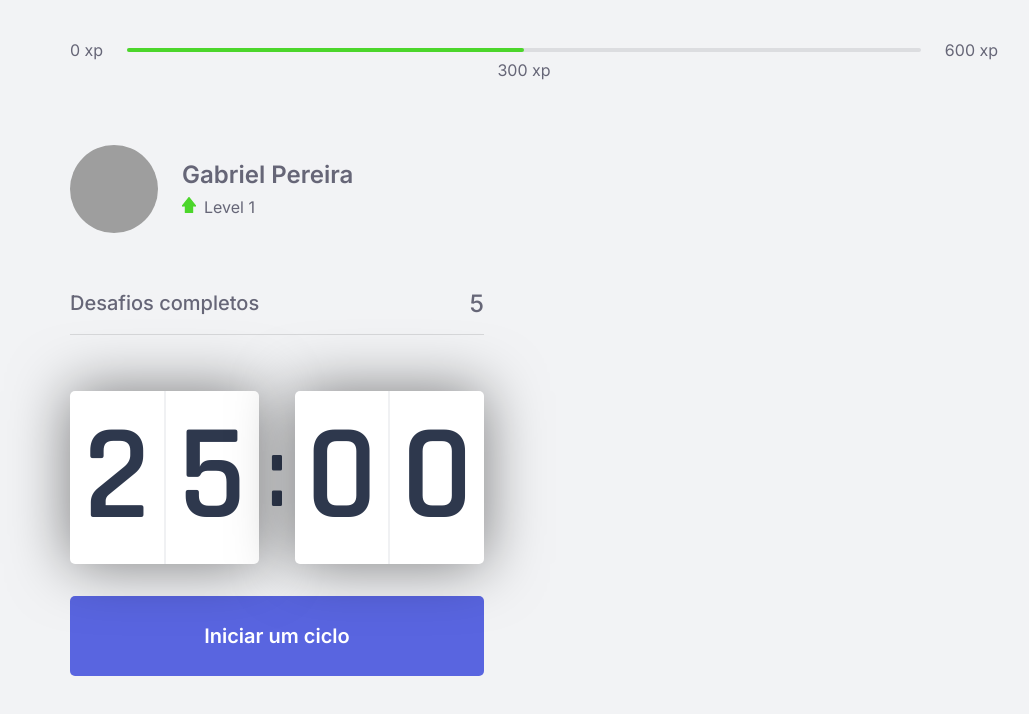
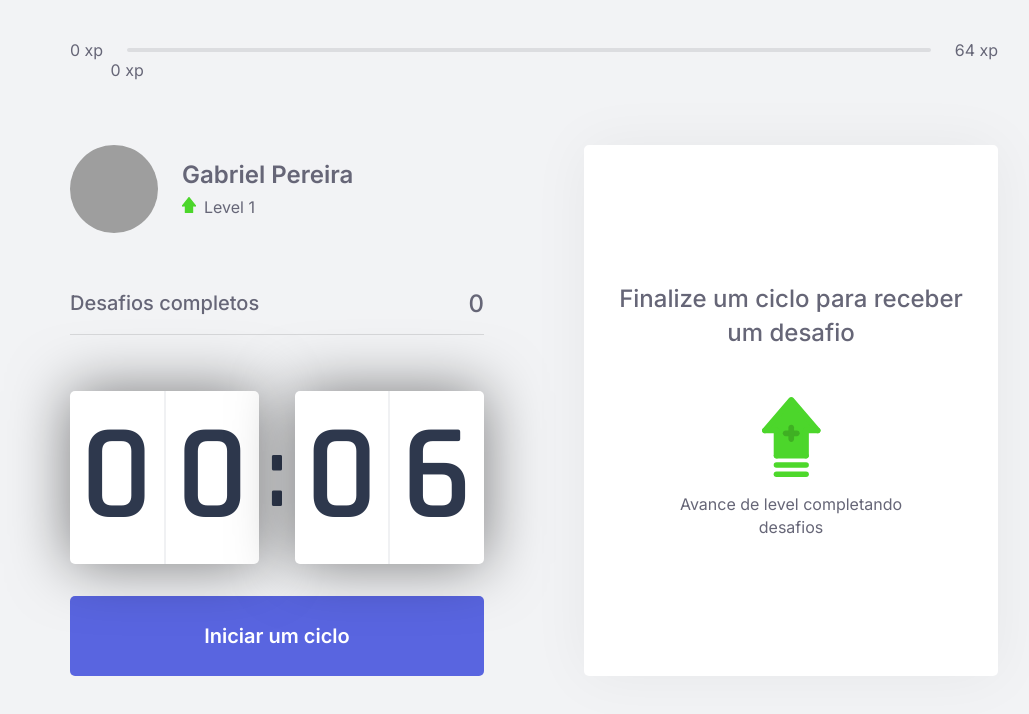
Before and after one commit to Gabriel02ps/moveit-next, a Next.js app: page / in a window 1280 px wide. Shown: the top 714 px of the page, without its empty margins (106-1135 px from the left). Built offline with nearby package versions, Linux system fonts and the light colour scheme; grey boxes are pictures that could not be loaded.

Commit message:
Conxtext implementado

```diff
--- /dev/null
+++ b/challenges.json
@@ -0,0 +1,62 @@
+[
+  {
+    "type": "body",
+    "description": "Estique um de seus braços com a palma da mão virada para frente e puxe os dedos para cima por 10 segundos por mão.",
+    "amount": 80
+  },
+  {
+    "type": "body",
+    "description": "Estique seu braço contra o peito e puxe-o utilizando o outro braço por 10 segundos por braço.",
+    "amount": 60
+  },
+  {
+    "type": "body",
+    "description": "Puxe seu pescoço com a ajuda da mão para a direita e para a esquerda, permanecendo na posição por alguns segundos.",
+    "amount": 70
+  },
+  {
+    "type": "body",
+    "description": "Com as duas mãos na parte de trás da cabeça, leve-a para baixo, alongando a parte de trás da região.",
+    "amount": 60
+  },
+  {
+    "type": "body",
+    "description": "Cruze as pernas e desça com as mãos esticadas em direção ao chão. Repita o movimento com a outra perna na frente.",
+    "amount": 100
+  },
+  {
+    "type": "body",
+    "description": "Sentado, abra as pernas e tente encostar as palmas das mãos no chão, repita 3 vezes por 5 segundos.",
+    "amount": 80
+  },
+  {
+    "type": "body",
+    "description": "Puxe o joelho de encontro ao peito e segure, troque de perna após 10 segundos.",
+    "amount": 50
+  },
+  {
+    "type": "body",
+    "description": "Sentado, cruze uma perna e incline seu tronco à frente, troque de perna após 10 segundos.",
+    "amount": 80
+  },
+  {
+    "type": "eye",
+    "description": "Sentado, feche os olhos e cubra-os com as palmas da mão durante 2 minutos, depois abra normalmente.",
+    "amount": 90
+  },
+  {
+    "type": "eye",
+    "description": "Em algum ambiente aberto, olhe o mais longe que puder em quatro direções por 3s, mexa apenas os olhos. Repita 3 vezes.",
+    "amount": 140
+  },
+  {
+    "type": "eye",
+    "description": "Usando os polegares, massage a área abaixo das sobrancelhas em movimentos circulares por 15 segundos.",
+    "amount": 70
+  },
+  {
+    "type": "body",
+    "description": "Em pé, gire a cintura o máximo que puder para a esquerda, segure por cinco segundos. Repita para a direita.",
+    "amount": 90
+  }
+]
--- /dev/null
+++ b/src/components/ChallengeBox.tsx
@@ -0,0 +1,50 @@
+import { useContext } from "react";
+import { ChallengesContext } from "../contexts/ChallengesContext"
+
+import styles from "../styles/components/ChallengeBox.module.css";
+
+export function ChallengeBox() {
+  const { activeChallenge, resetChallenge } = useContext(ChallengesContext);
+
+  return (
+    <div className={styles.challengeBoxContainer}>
+      {activeChallenge ? (
+        <div className={styles.challengeActive}>
+          <header>Ganhe {activeChallenge.amount} xp</header>
+
+          <main>
+            <img
+              src={`icons/${activeChallenge.type}.svg`}
+              alt="Challenge Icon"
+            />
+            <strong>Novo desafio</strong>
+            <p>{activeChallenge.description}</p>
+          </main>
+
+          <footer>
+            <button
+              type="button"
+              className={styles.challengeFailedButton}
+              onClick={resetChallenge}
+            >
+              Falhei
+            </button>
+            <button
+              type="button"
+              className={styles.challengeSucceededButton}>
+              Completei
+            </button>
+          </footer>
+        </div>
+      ) : (
+        <div className={styles.challengeNotActive}>
+          <strong>Finalize um ciclo para receber um desafio</strong>
+          <p>
+            <img src="icons/level-up.svg" alt="Level Up" />
+            Avance de level completando desafios
+          </p>
+        </div>
+      )}
+    </div>
+  );
+}
--- a/src/components/CompletedChallenges.tsx
+++ b/src/components/CompletedChallenges.tsx
@@ -1,10 +1,14 @@
+import { useContext } from 'react';
+import { ChallengesContext } from '../contexts/ChallengesContext';
 import styles from  '../styles/components/CompletedChallenges.module.css'
 
 export function CompletedChallenges () {
-  return(
+  const { challengesCompleted} = useContext(ChallengesContext)
+
+  return (
     <div className={styles.completedChallengesContainer}>
       <span>Desafios completos</span>
-      <span>5</span>
+      <span>{challengesCompleted}</span>
     </div>
   );
 }
--- a/src/components/Countdown.tsx
+++ b/src/components/Countdown.tsx
@@ -1,27 +1,45 @@
-import { useState, useEffect } from 'react';
-import styles from '../styles/components/Countdown.module.css'
+import { useState, useEffect, useContext } from "react";
+import { ChallengesContext } from "../contexts/ChallengesContext";
+import styles from "../styles/components/Countdown.module.css";
 
-export function Countdown () {
-  const [time, setTime] = useState(25 * 60);
-  const [active, setActive] = useState (false);
+let countdownTimeout: NodeJS.Timeout;
+
+export function Countdown() {
+  const { startNewChallenge } = useContext(ChallengesContext);
+
+  const [time, setTime] = useState(0.1 * 60);
+  const [isActive, setIsActive] = useState(false);
+  const [hasFinished, setHasFinished] = useState(false);
 
   const minutes = Math.floor(time / 60);
   const seconds = time % 60;
 
-  const [minuteLeft, minuteRight] = String(minutes).padStart(2, '0').split('');
-  const [secondLeft, secondRight] = String(seconds).padStart(2, '0').split('');
+  const [minuteLeft, minuteRight] = String(minutes).padStart(2, "0").split("");
+  const [secondLeft, secondRight] = String(seconds).padStart(2, "0").split("");
 
-  function startCountdown (){
-    setActive(true);
+  function startCountdown() {
+    setIsActive(true);
+  }
+
+  function resetCountdown() {
+    clearTimeout(countdownTimeout);
+    setIsActive(false);
+    setTime(0.1 * 60);
   }
 
   useEffect(() => {
-    if (active && time > 0) {
-      setTimeout(() => {
-        setTime(time - 1)
-      }, 1000)
+    if (isActive && time > 0) {
+      countdownTimeout = setTimeout(() => {
+        setTime(time - 1);
+      }, 1000);
+    } else if (isActive && time == 0) {
+      setHasFinished(true);
+      setIsActive(false);
+      startNewChallenge();
+    }{
+
     }
-  }, [active , time])
+  }, [isActive, time]);
 
   return (
     <div>
@@ -36,9 +54,35 @@
           <span>{secondRight}</span>
         </div>
       </div>
-      <button type="button" className={styles.countdownButton} onClick={startCountdown}>
-        Iniciar um ciclo
-      </button>
+
+      {hasFinished ? (
+        <button
+        disabled
+          className={styles.countdownButton}
+        >
+          Ciclo encerrado
+        </button>
+      ) : (
+        <>
+          {isActive ? (
+        <button
+          type="button"
+          className={`${styles.countdownButton} ${styles.countdownButtonActive}`}
+          onClick={resetCountdown}
+        >
+          Abandonar ciclo
+        </button>
+      ) : (
+        <button
+          type="button"
+          className={styles.countdownButton}
+          onClick={startCountdown}
+        >
+          Iniciar um ciclo
+        </button>
+      ) }
+        </>
+      )}
     </div>
   );
 }
--- a/src/components/ExperienceBar.tsx
+++ b/src/components/ExperienceBar.tsx
@@ -1,14 +1,27 @@
+import { useContext } from 'react';
+import { ChallengesContext } from '../contexts/ChallengesContext';
 import styles from '../styles/components/ExperienceBar.module.css'
 
 export function ExperienceBar() {
+  const { currentExperience, experienceToNextLevel } = useContext(
+    ChallengesContext
+  );
+
+  const percentToNextLevel = Math.round(currentExperience * 100) / experienceToNextLevel;
+
   return (
     <header className={styles.experienceBar}>
       <span>0 xp</span>
       <div>
-        <div style ={{ width: ' 50%'  }}/>
-        <span className={styles.currentExperience} style={{ left: '50%'}}>300 xp</span>
+        <div style={{ width: `${percentToNextLevel}%` }} />
+        <span
+          className={styles.currentExperience}
+          style={{ left: `${percentToNextLevel}%` }}
+        >
+          {currentExperience} xp
+        </span>
       </div>
-      <span>600 xp</span>
+      <span>{experienceToNextLevel} xp</span>
     </header>
   );
 }
--- /dev/null
+++ b/src/contexts/ChallengesContext.tsx
@@ -0,0 +1,69 @@
+import {createContext, useState, ReactNode} from 'react';
+import challenges from '../../challenges.json';
+
+interface Challenge {
+  type:'body' | 'eye';
+  description: string;
+  amount: number;
+}
+
+interface ChallengesContextData {
+  level: number;
+  currentExperience: number;
+  experienceToNextLevel: number;
+  challengesCompleted: number;
+  activeChallenge: Challenge;
+  levelUp: () => void;
+  startNewChallenge: () => void;
+  resetChallenge: () => void;
+}
+
+
+interface ChallengesProviderProps {
+  children: ReactNode;
+}
+
+export const ChallengesContext = createContext({} as ChallengesContextData);
+
+export function ChallengesProvider({ children }: ChallengesProviderProps) {
+  const [level, setLevel] = useState(1);
+  const [currentExperience, setCurrentExperience] = useState(0);
+  const [challengesCompleted, setChallengesCompleted] = useState(0);
+
+  const [activeChallenge, setActiveChallenge] = useState(null)
+
+  const experienceToNextLevel = Math.pow((level + 1)* 4, 2)
+
+  function levelUp() {
+    setLevel(level + 1);
+  }
+
+  function startNewChallenge() {
+    const randomChallengeIndex = Math.floor(Math.random() * challenges.length)
+    const challenge= challenges[randomChallengeIndex];
+
+    setActiveChallenge(challenge)
+  }
+
+  function resetChallenge() {
+    setActiveChallenge(null)
+  }
+
+  return (
+    <ChallengesContext.Provider
+      value={{
+        level,
+        levelUp,
+        currentExperience,
+        experienceToNextLevel,
+        challengesCompleted,
+        startNewChallenge,
+        activeChallenge,
+        resetChallenge,
+
+      }}
+    >
+      {children}
+    </ChallengesContext.Provider>
+  );
+}
--- a/src/pages/_app.tsx
+++ b/src/pages/_app.tsx
@@ -1,7 +1,15 @@
+
+
 import '../styles/global.css'
 
+import { ChallengesProvider } from "../contexts/ChallengesContext";
+
 function MyApp({ Component, pageProps }) {
-  return <Component {...pageProps} />
+  return (
+    <ChallengesProvider>
+      <Component {...pageProps} />
+    </ChallengesProvider>
+  );
 }
 
 export default MyApp
--- a/src/pages/index.tsx
+++ b/src/pages/index.tsx
@@ -1,9 +1,10 @@
+import Head from "next/head";
+
 import { CompletedChallenges } from "../components/CompletedChallenges";
 import { Countdown } from "../components/Countdown";
 import { ExperienceBar } from "../components/ExperienceBar";
 import { Profile } from "../components/Profile";
-
-import Head from 'next/head';
+import { ChallengeBox } from "../components/ChallengeBox";
 
 import styles from '../styles/pages/Home.module.css'
 
@@ -17,15 +18,15 @@
       <ExperienceBar />
 
       <section>
-        <div >
-          <Profile/>
-          <CompletedChallenges/>
-          <Countdown/>
+        <div>
+          <Profile />
+          <CompletedChallenges />
+          <Countdown />
         </div>
         <div>
-
+          <ChallengeBox/>
         </div>
       </section>
     </div>
-  )
+  );
 }
--- /dev/null
+++ b/src/styles/components/ChallengeBox.module.css
@@ -0,0 +1,110 @@
+.challengeBoxContainer{
+  height: 100%;
+
+  background: var(--white);
+  border-radius: 5px;
+  box-shadow: 0 0 60px rgba(0, 0, 0, 0.05);
+  padding: 1.5rem 2rem;
+
+  display: flex;
+  flex-direction: column;
+  align-items: center;
+  justify-content: center;
+
+  text-align: center;
+}
+
+.challengeNotActive {
+  display: flex;
+  flex-direction: column;
+  align-items: center;
+}
+
+.challengeNotActive strong {
+  font-size: 1.5rem;
+  font-weight: 500;
+  line-height: 1.4;
+}
+
+.challengeNotActive p {
+  display: flex;
+  flex-direction: column;
+  align-items: center;
+  line-height: 1.4;
+  max-width: 70%;
+  margin-top: 3rem;
+}
+
+.challengeNotActive p img {
+  margin-bottom: 1rem;
+}
+
+.challengeActive {
+  height: 100%;
+
+  display: flex;
+  flex-direction: column;
+}
+
+.challengeActive header {
+  color: var(--blue);
+  font-weight: 600;
+  font-size: 1.25rem;
+  padding: 0 2rem 1.5rem;
+  border-bottom: 1px solid var(--gray-line);
+}
+
+.challengeActive main {
+  flex: 1;
+  display: flex;
+  flex-direction: column;
+  align-items: center;
+  justify-content: center;
+}
+
+.challengeActive main strong {
+  font-size: 2rem;
+  font-weight: 600;
+  color: var(--title);
+  margin: 1.5rem 0 1rem;
+}
+
+.challengeActive main p {
+  line-height: 1.5;
+}
+
+.challengeActive footer {
+  display: grid;
+  grid-template-columns: 1fr 1fr;
+  gap: 1rem;
+}
+
+.challengeActive footer button{
+  height: 3rem;
+
+  display: flex;
+  align-items: center;
+  justify-content: center;
+
+  border: 0;
+  border-radius: 5px;
+
+  color: var(--white);
+
+  font-size: 1rem;
+  font-weight: 600;
+
+  transition: 0.2s;
+}
+
+.challengeActive footer button.challengeFailedButton {
+  background: var(--red);
+}
+
+.challengeActive footer button.challengeSucceededButton {
+  background: var(--green);
+}
+
+.challengeActive footer button:hover {
+  filter: brightness(0.9);
+}
```
Also changed, not shown: src/styles/components/Countdown.module.css (+17 -1 lines).
